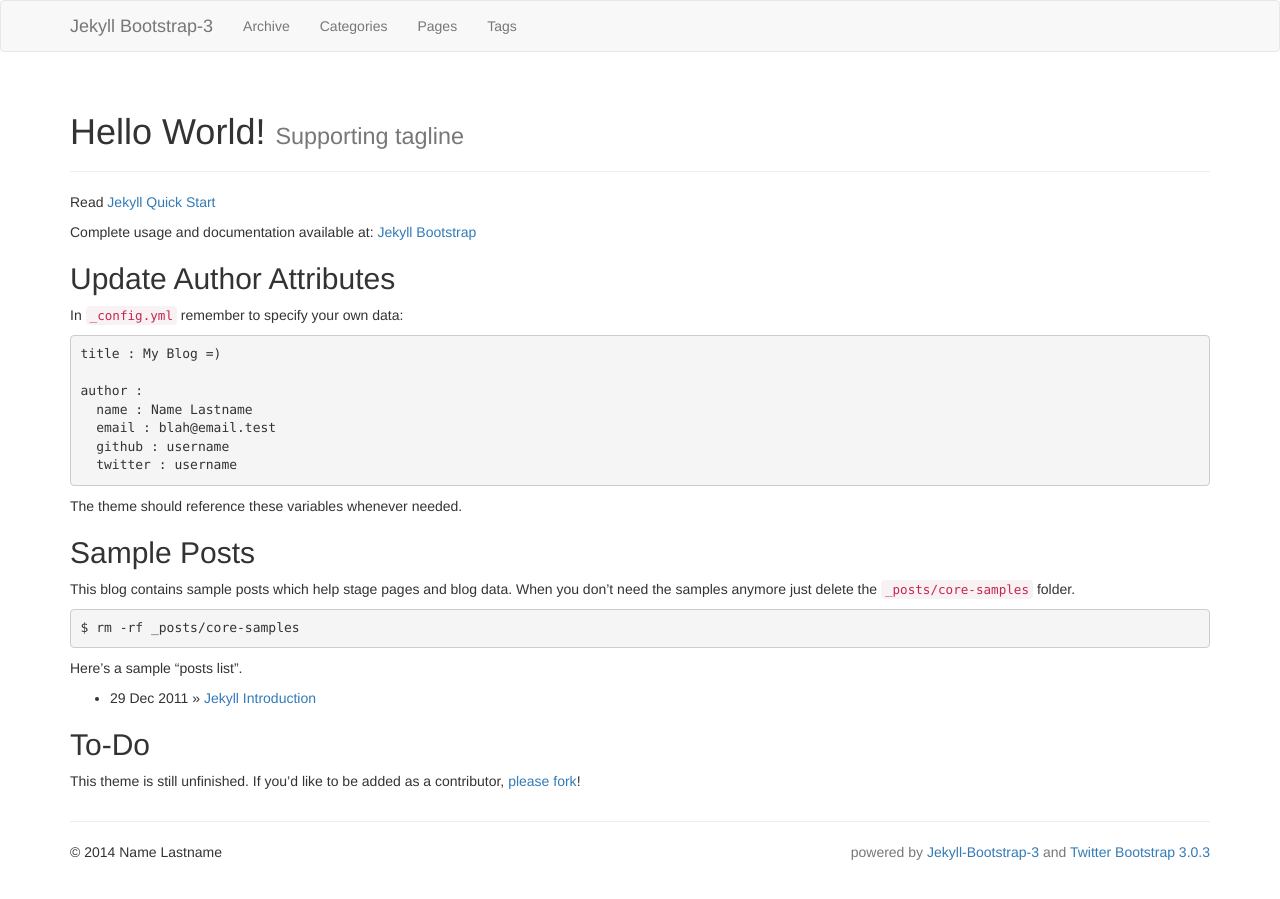
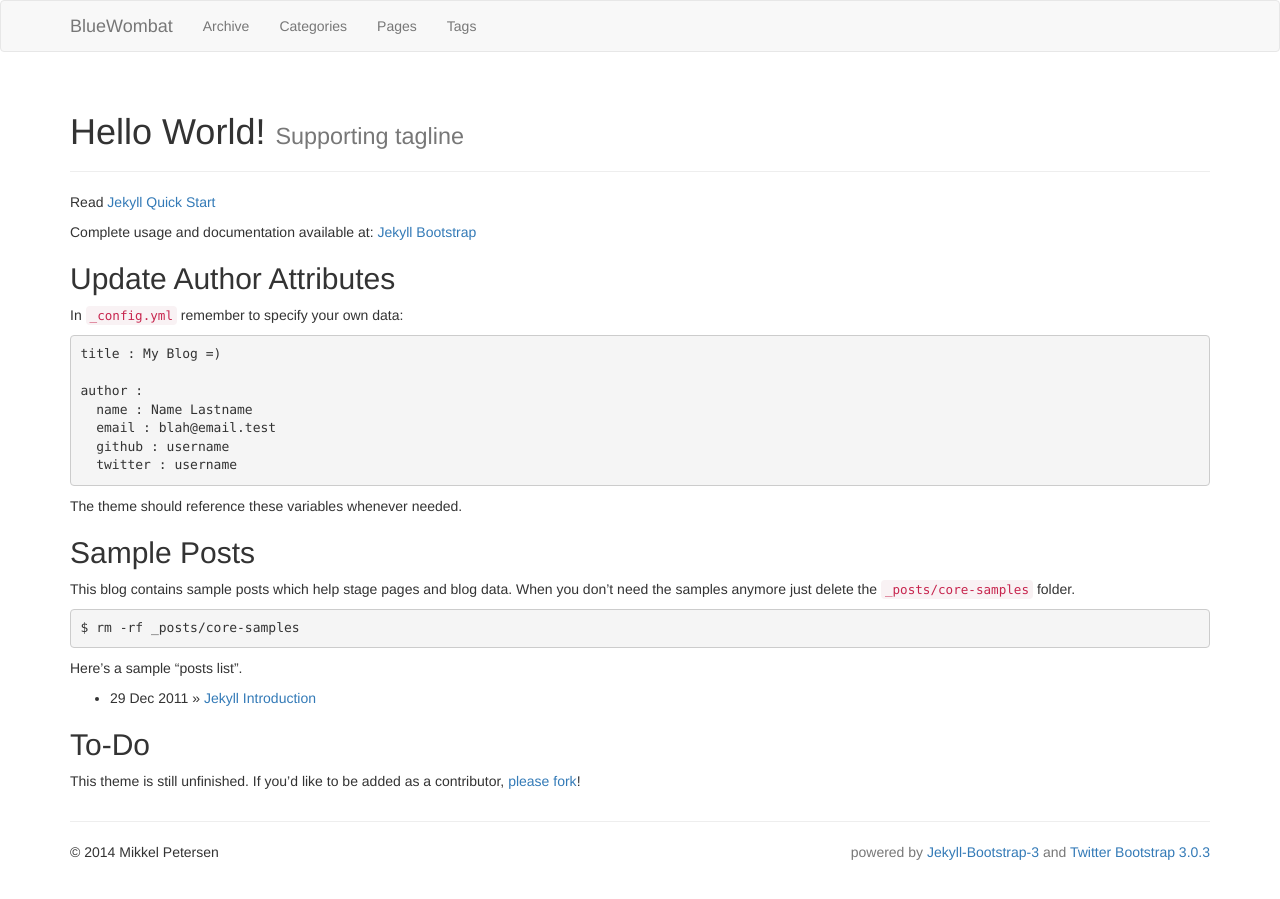
Before and after one commit to BlueWombat/bluewombat.github.io, a Jekyll site: the page built from index.md, in a window 1280 px wide. Built offline with Jekyll 4.4.1, drawn with Linux system fonts in a browser that asks for light colours; nearby versions of some CDN libraries; library files that are not in the unit come from our copies.

```diff
--- a/_config.yml
+++ b/_config.yml
@@ -11,14 +11,13 @@ markdown: kramdown
 # Themes are encouraged to use these universal variables
 # so be sure to set them if your theme uses them.
 #
-title : Jekyll Bootstrap-3
-tagline: Site Tagline
+title : BlueWombat
+tagline: BlueWombat's Space
 author :
-  name : Name Lastname
-  email : blah@email.test
-  github : username
-  twitter : username
-  feedburner : feedname
+  name : Mikkel Petersen
+  email : mikkel@mikkelp.com
+  github : BlueWombat
+  twitter : sirgadget
 
 # The production_url is only used when full-domain names are needed
 # such as sitemap.txt
@@ -28,7 +27,7 @@ author :
 # Else if you are pushing to username.github.io, replace with your username.
 # Finally if you are pushing to a GitHub project page, include the project name at the end.
 #
-production_url : http://username.github.io
+production_url : http://bluewombat.dk
 
 # All Jekyll-Bootstrap specific configurations are namespaced into this hash
 #
@@ -83,7 +82,7 @@ JB :
   # Set 'provider' to false to turn commenting off globally.
   #
   comments :
-    provider : disqus
+    provider : false
     disqus :
       short_name : jekyllbootstrap
     livefyre :
@@ -101,7 +100,7 @@ JB :
   # Set 'provider' to false to turn analytics off globally.
   #
   analytics :
-    provider : google
+    provider : false
     google :
         tracking_id : 'UA-***'
     googleUA :
```
